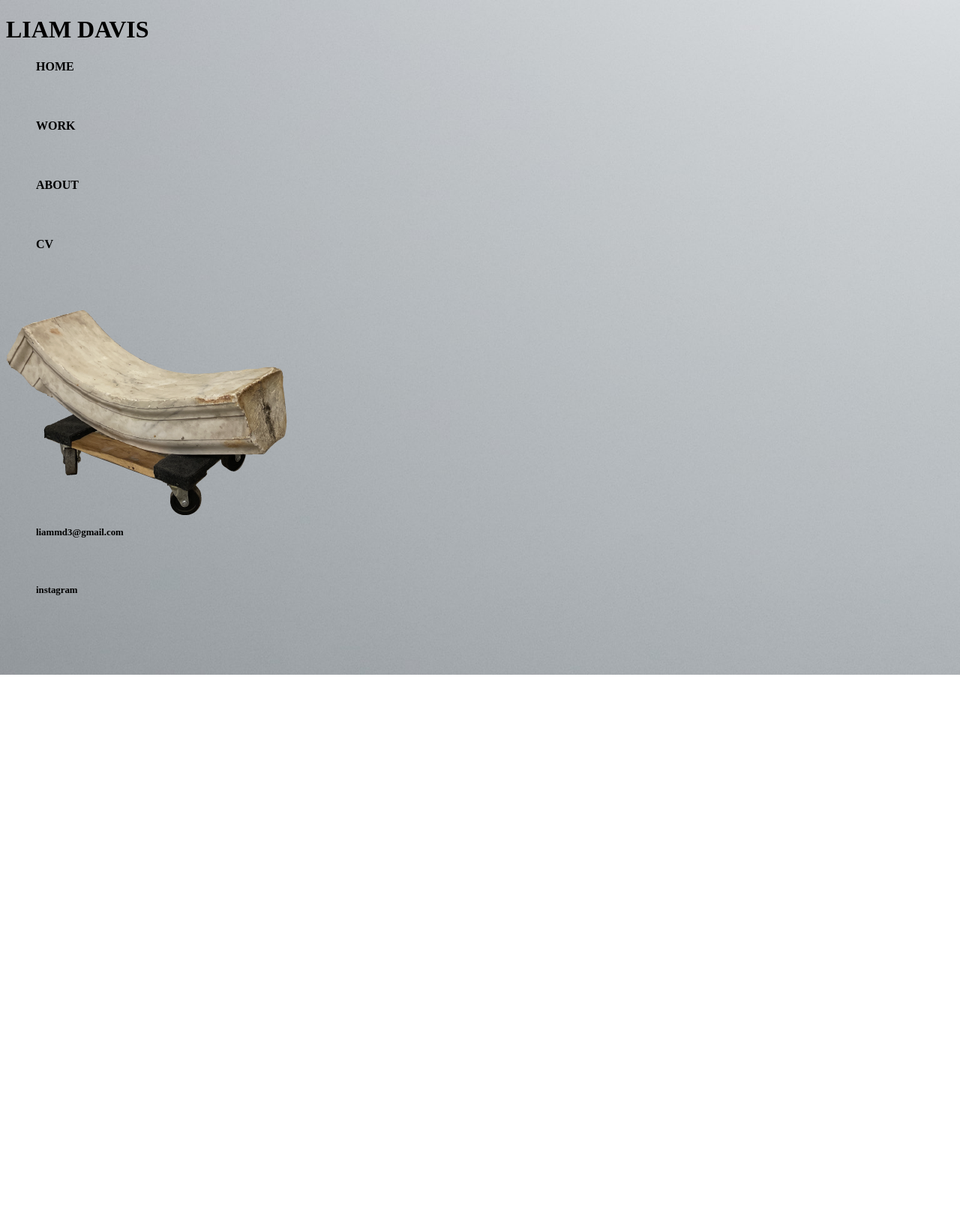
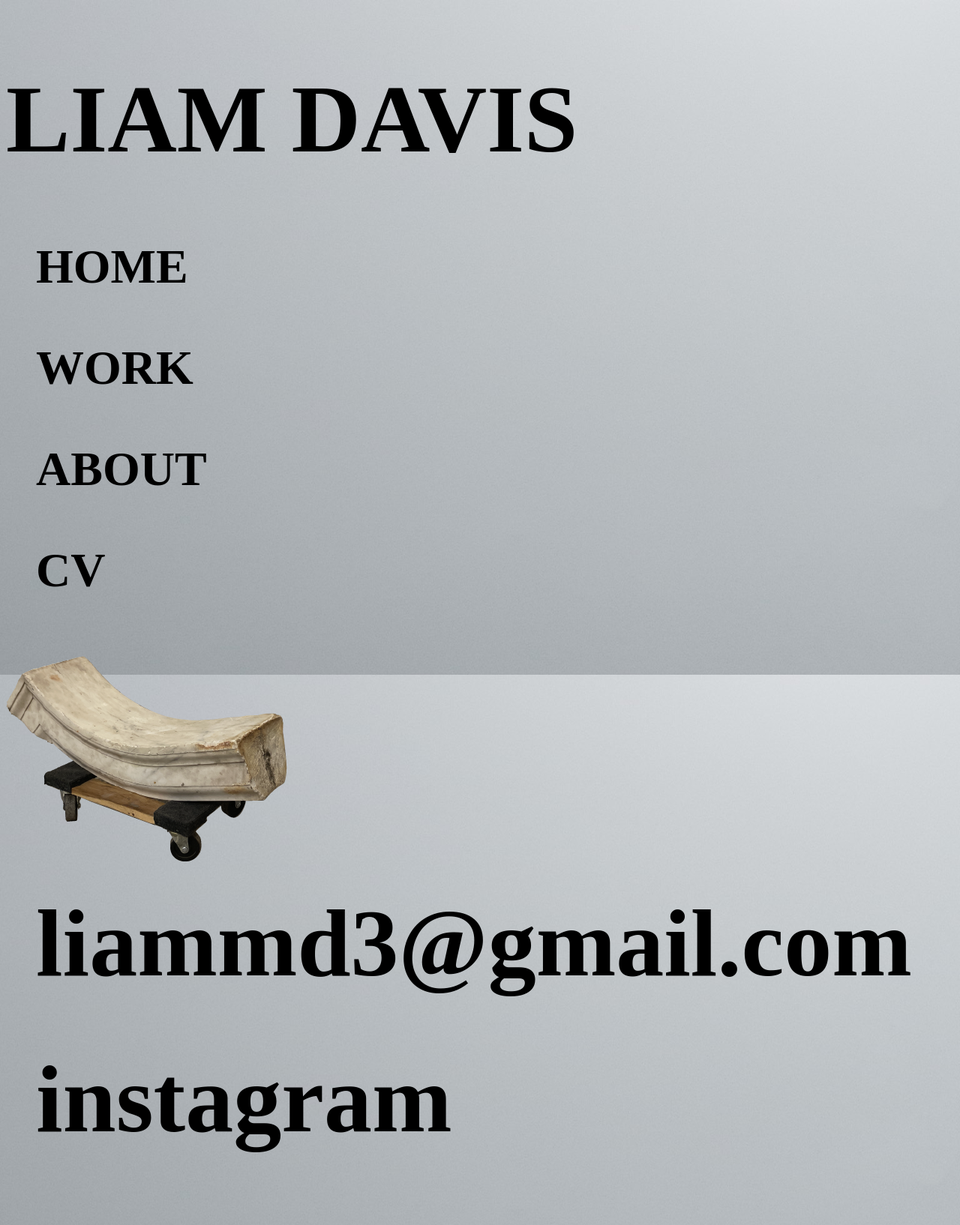
Before and after one commit to liammdavis/liammdavis.github.io, a Jekyll site: the page built from index.html, in a window 1280 px wide. Shown: the whole page at 75% size. Built offline with Jekyll 4.4.1, drawn with Linux system fonts in a browser that asks for light colours; before the commit the page ends 900 px from its top, so only the background shows below that.

Commit message:
Update main.css

```diff
--- a/css/main.css
+++ b/css/main.css
@@ -15,7 +15,7 @@ nav ul li, footer ul li {
     display: block;
     list-style: none;
     padding-bottom: 5%;
-    font-size: 1em;
+    font-size: 4em;
 }
 
 a {
@@ -27,29 +27,29 @@ a:hover {
     text-decoration: underline;
 }
 h1 {
-    font-size: 2em;
+    font-size: 8em;
 
 }
 .body {
-    font-size: .8em;
-    line-height: .8em;
+    font-size: 2em;
+    line-height: 2em;
     color: black;
     padding-left: 40px;
 }
 .work-title {
-    font-size: .9em;
+    font-size: 2em;
     line-height: 2;
     color: black;
 }
 footer {
-    font-size: .8em;
+    font-size: 2em;
 }
 
 .piece li, .other li {
     padding-bottom: 7.5%;
     margin-left: 0%;
     list-style: none;
-    font-size: 1.5em;
+    font-size: 4em;
 }
 
 
@@ -57,8 +57,8 @@ footer {
 .about {
     padding-left: 10%;
     padding-bottom: 10%;
-    font-size: .8em;
-    line-height: 1em;
+    font-size: 2em;
+    line-height: 2em;
 }
 
 div ul {
```
